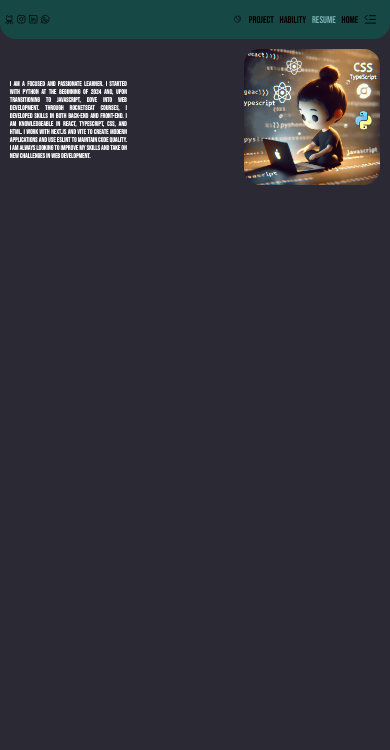
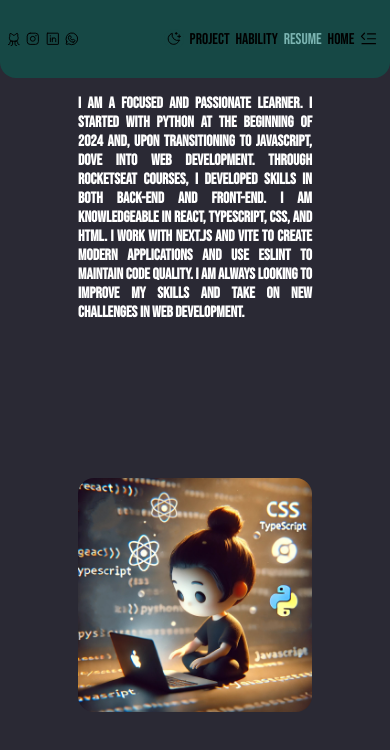
Before and after one commit to copperlamb78/Portifolio, a React (Vite) app: page /resume in a window 390 px wide. Both pictures are taken after a click on the button 370 px from the left and 19 px from the top of the page. Shown: the top 750 px of the page. Built offline with nearby package versions, Linux system fonts and the light colour scheme.

Commit message:
fix responsive in phone

```diff
--- a/index.html
+++ b/index.html
@@ -5,7 +5,7 @@
     <link rel="preconnect" href="https://fonts.googleapis.com" />
     <link rel="preconnect" href="https://fonts.gstatic.com" crossorigin />
     <link href="https://fonts.googleapis.com/css2?family=Bebas+Neue&display=swap" rel="stylesheet" />
-    <link rel="icon" type="image/jpg" href="/src/assets/img2.jpg" />
+    <link rel="icon" type="image/jpg" href="/src/assets/ResumeImg.jpg" />
     <meta name="viewport" content="width=device-width, initial-scale=1.0" />
     <title>Gabriel</title>
   </head>
--- a/src/Pages/Hability/styles.ts
+++ b/src/Pages/Hability/styles.ts
@@ -8,10 +8,20 @@ export const Container = styled.div`
     padding: 2.5%;
     width: 60vw;
     height: 30vw;
+
+    @media(max-width: 640px) {
+        width: 80vw;
+        height: 80vh;
+    }
 `
 
 export const ConjuntIcons = styled.div`
 
+    @media(max-width: 640px) {
+        display: flex;
+        flex-direction: column;
+        gap: 18vh;
+    }
 `
 
 export const IconsContainer = styled.div`
@@ -20,4 +30,9 @@ export const IconsContainer = styled.div`
     margin-top: 10vw;
     width: 13vw;
     height: 5vw;
+
+    @media(max-width: 640px) {
+        width: 20vw;
+        height: 4vh;
+    }
 `
--- a/src/Pages/Home/styles.ts
+++ b/src/Pages/Home/styles.ts
@@ -5,11 +5,27 @@ export const Container = styled.div`
     justify-content: space-between;
     align-items: center;
 
+    @media(max-width: 640px) {
+        display: flex;
+        flex-direction: column;
+        gap: 15vh;
+        width: 35vw;
+        padding-top: 10%;
+        margin: auto;
+
+    }
+
 
 `
 export const Image = styled.img`
     border-radius: 10vw;
     height: 38.6vw;
+
+    @media(max-width: 640px) {
+        height: 110vw;
+    }
+
+
 `
 
 export const InicialText = styled.h1`
@@ -18,4 +34,10 @@ export const InicialText = styled.h1`
     font-size: 4vw;
     margin-left: 100%;
     transition: color 0.3s;
+
+    @media(max-width: 640px) {
+        margin-left: 0;
+        width: 40vw;
+        font-size: 8vw;
+    }
 `
--- a/src/Pages/Resume/styles.ts
+++ b/src/Pages/Resume/styles.ts
@@ -5,23 +5,41 @@ export const Container = styled.div`
     justify-content: space-between;
     align-items: center;
     padding: 2.5%;
+
+    @media(max-width: 640px) {
+        flex-direction: column;
+        gap: 40vw;
+        padding: 4%;
+    }
 `
 export const ImgContainer = styled.div`
 
 `
 export const TextContainer = styled.div`
-    width: 30vw;
+    width: 28vw;
     display: flex;
     justify-content: center;
     align-items: center;
     text-align: justify;
     color: ${props => props.theme.colors.bw};
     transition: color 0.3s;
+
+    @media(max-width: 640px) {
+        width: 60vw;
+    }
 `
 export const Image = styled.img`
-    width: 35vw;
+    width: 33vw;
     border-radius: 16px;
+
+    @media(max-width: 640px) {
+        width: 60vw;
+    }
 `
 export const Text = styled.h1`
     font-size: 1.7vw;
+
+    @media(max-width: 640px) {
+        font-size: 4vw;
+    }
 `
--- a/src/components/Header/index.tsx
+++ b/src/components/Header/index.tsx
@@ -54,16 +54,16 @@ export function Header({ toggleTheme, themeMode }:Props) {
         <Container>
             <Icons>
                 <a href="https://github.com/copperlamb78" target="blank">
-                    <GithubLogo size={'2.7vw'}/>
+                    <GithubLogo size={'4vw'}/>
                 </a>
                 <a href="https://www.instagram.com/antoniobil.2014/" target="blank">
-                    <InstagramLogo size={'2.7vw'}/>
+                    <InstagramLogo size={'4vw'}/>
                 </a>
                 <a href="https://www.linkedin.com/in/antonio-gabriel-gomes-falc%C3%A3o-do-nascimento-a53a95306/" target="blank">
-                    <LinkedinLogo size={'2.7vw'}/>
+                    <LinkedinLogo size={'4vw'}/>
                 </a>
                 <a href="https://wa.me/5575992197406?text=Ola%20Dev!" target="blank">
-                    <WhatsappLogo size={'2.7vw'}/>
+                    <WhatsappLogo size={'4vw'}/>
                 </a>
             </Icons>
 
@@ -71,9 +71,9 @@ export function Header({ toggleTheme, themeMode }:Props) {
                 <MenuClicked menuClicked={menuClicked}>
                     <Switch onClick={toggleTheme}>
                         {themeMode.title === 'DarkMode' ? (
-                            <MoonStars size={'2.2vw'} />
+                            <MoonStars size={'4vw'} />
                         ) : (
-                            <Sun size={'2.2vw'} />
+                            <Sun size={'4vw'} />
                         )}
                     </Switch>
                     <StyledLink to="/project" isActive={location.pathname === '/project'}>
@@ -93,7 +93,7 @@ export function Header({ toggleTheme, themeMode }:Props) {
             )}
             <Menu onClick={toggleMenu}>
                 <MenuIcon menuClicked={menuClicked}>
-                    {menuClicked ? <TextOutdent size={'3.8vw'}/> : <List size={'3.8vw'}/>}
+                    {menuClicked ? <TextOutdent size={'5vw'}/> : <List size={'5vw'}/>}
                 </MenuIcon>
 
             </Menu>
--- a/src/components/Header/styles.ts
+++ b/src/components/Header/styles.ts
@@ -10,7 +10,11 @@ export const Container = styled.div`
     display: flex;
     justify-content: space-between;
     align-items: center;
-    transition: background-color 0.3s
+    transition: background-color 0.3s;
+
+    @media(max-width: 640px) {
+      height: 20vw;
+    }
 
 `
 
@@ -21,8 +25,8 @@ export const Switch = styled.button`
     cursor: pointer;
     border-radius: 9999px;
     border: 0;
-    width: 3vw;
-    height: 3vw;
+    width: 5vw;
+    height: 5vw;
     background-color: ${props => props.theme.colors.primary};
     color: ${props => props.theme.colors.text};
     display: flex;
@@ -48,8 +52,8 @@ export const Icons = styled.div`
         text-decoration: none;
         border: none;
         border-radius: 9999px;
-        width: 3vw;
-        height: 3vw;
+        width: 5vw;
+        height: 5vw;
         transition: background-color 0.3s, color 0.3s;
 
         &:hover {
@@ -83,8 +87,8 @@ export const MenuClicked = styled.div<{menuClicked: boolean}>`
     justify-content: center;
     align-items: center;
     gap: 1.5vw;
-    font-size: 2.5vw;
-    margin-left: 45%;
+    font-size: 4vw;
+    margin-left: 20%;
     animation: ${prosp => prosp.menuClicked ? fadeIn : false} 0.5s ease-in
 
 `
```
